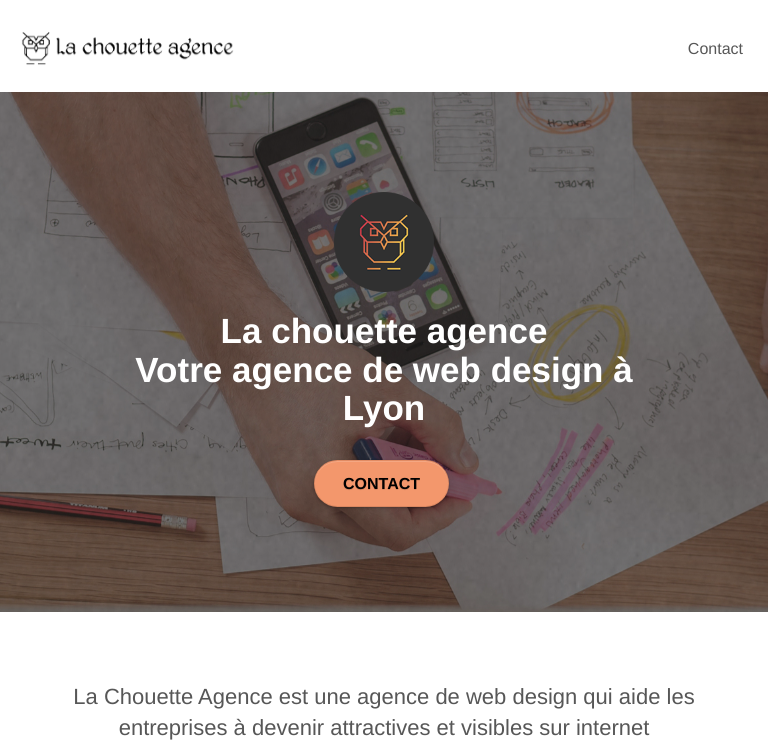
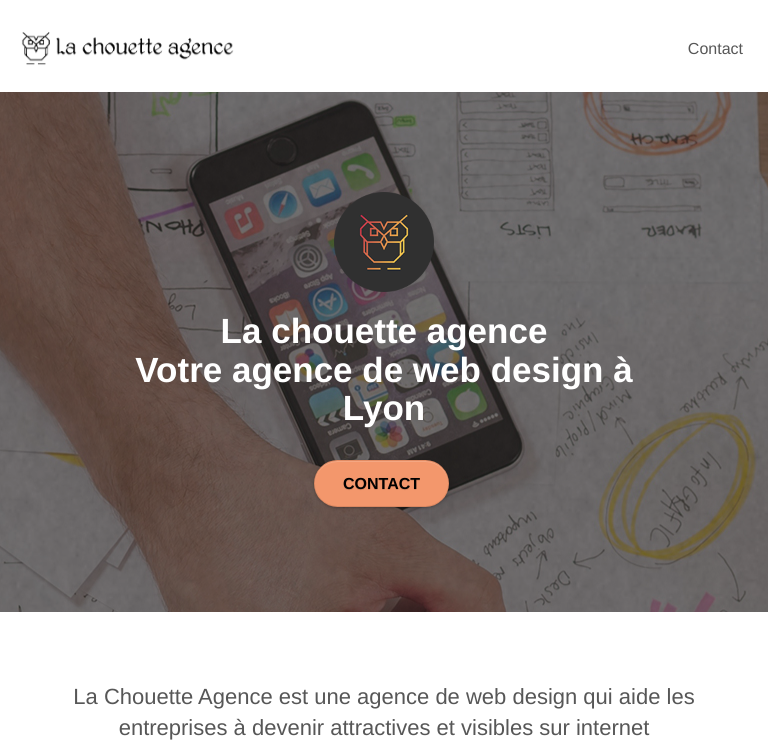
Before and after one commit to Nathalie57/LaChouetteAgence, a website: page index.html in a window 768 px wide. Shown: the top 751 px of the page. Drawn offline with Linux system fonts and the light colour scheme; files that its build step writes are made by us from their sources.

Commit message:
image optimization

```diff
--- a/style.css
+++ b/style.css
@@ -1101,12 +1101,12 @@
 
 @media only screen and (min-width: 768px) and (max-width: 1024px) {
     .bg-banniere {
-        background-image: url("img/la-chouette-agence-banniere-520.jpg");
+        background-image: url("img/la-chouette-agence-banniere.jpg");
         text-align: center;
     }
 }
 
-@media only screen and (min-width: 1024px) and (max-width: 2560px) {
+/* @media only screen and (min-width: 1024px) and (max-width: 2560px) {
     .bg-banniere {
         background-image: url("img/la-chouette-agence-banniere.jpg");
         text-align: center;
@@ -1118,4 +1118,4 @@
         background-image: url("img/la-chouette-agence-banniere-3000.jpg");
         text-align: center;
     }
-}
+} */
```
